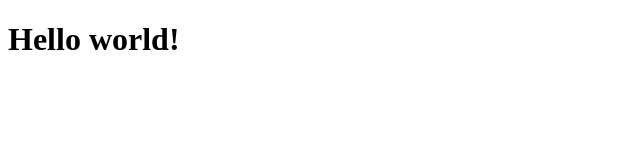
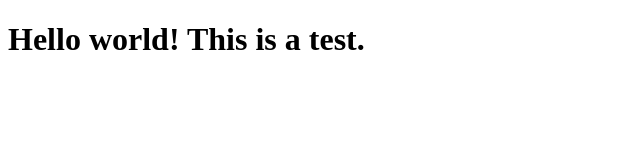
Before and after one commit to AlexzanDev/school-projects, a plain HTML site: page index.html in a window 1280 px wide. Shown: the whole page, without its empty margins (0-640 px from the left). Drawn offline with Linux system fonts and the light colour scheme.

Commit message:
VSC test

```diff
--- a/index.html
+++ b/index.html
@@ -7,6 +7,6 @@
     <title>School projects</title>
   </head>
   <body>
-    <h1>Hello world!</h1>
+    <h1>Hello world! This is a test.</h1>
   </body>
 </html>
```
